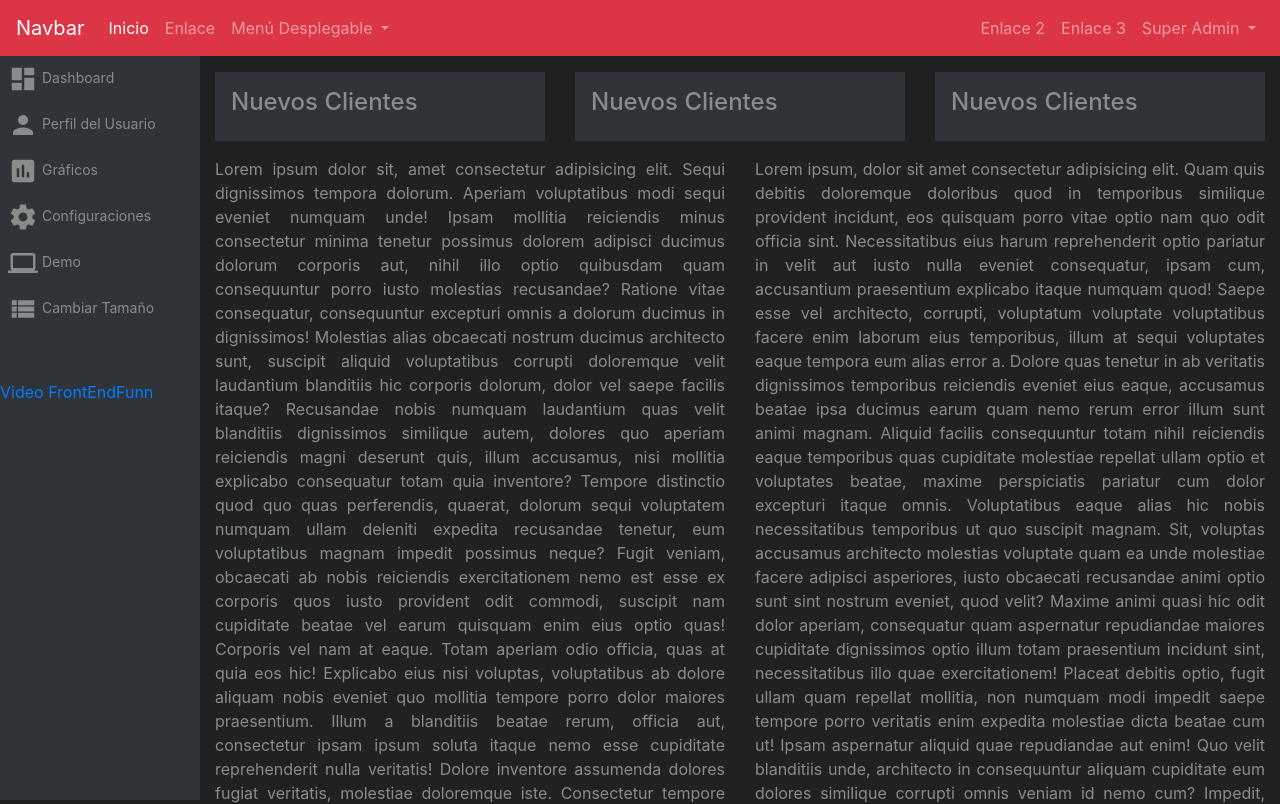
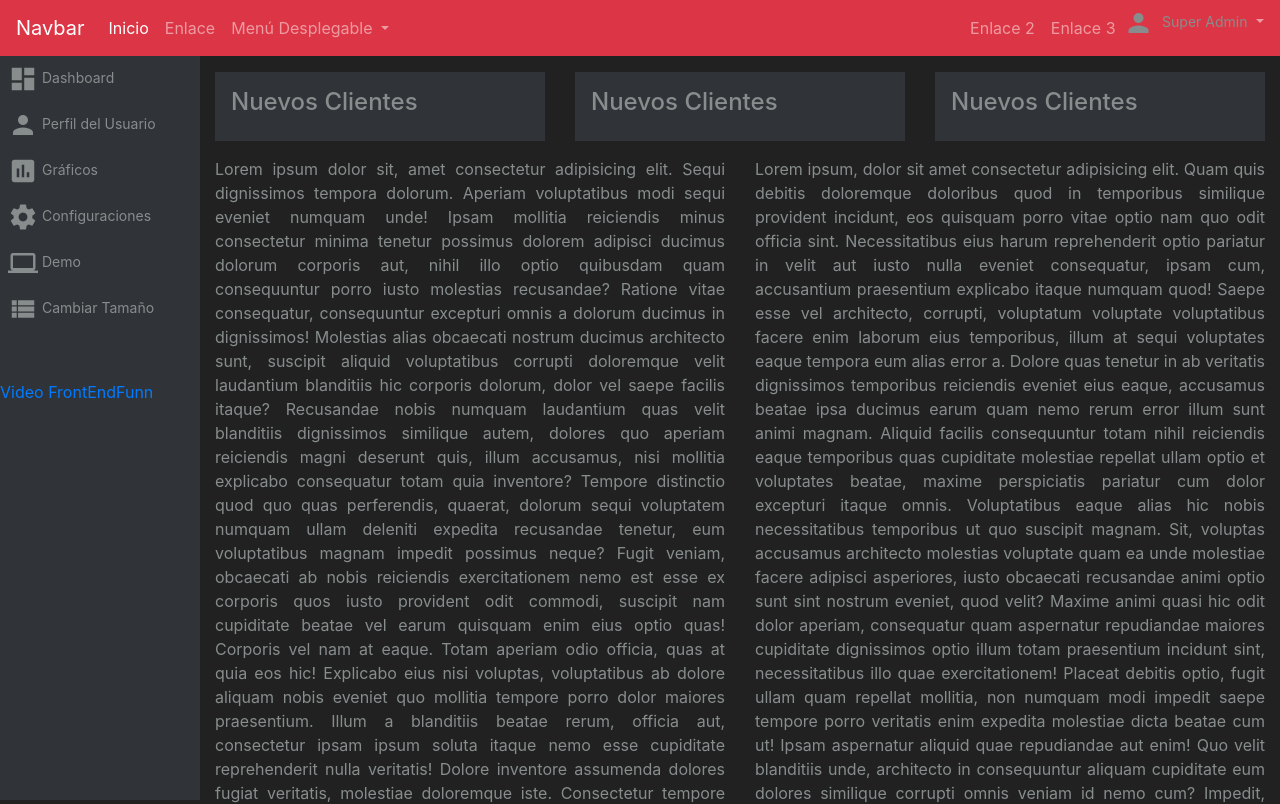
Before and after one commit to dmsagatha/bs4AdminDashboard, a plain HTML site: page index.html in a window 1280 px wide. Shown: the top 804 px of the page. Drawn offline with nearby package versions, Linux system fonts and the light colour scheme.

Commit message:
Admin Dashboard con Bootstrap 4

```diff
--- a/index.html
+++ b/index.html
@@ -14,10 +14,14 @@
   </head>
   <body>
     <nav class="navbar navbar-expand-lg navbar-dark bg-danger fixed-top">
-      <button class=" navbar-toggler sideMenuToggler">
+      <!-- Botón Menú Lateral -->
+      <button class="navbar-toggler sideMenuToggler">
         <span class="navbar-toggler-icon"></span>
       </button>
+
       <a class="navbar-brand" href="#">Navbar</a>
+
+      <!-- Botón Barra de Navegación -->
       <button
         class="navbar-toggler"
         type="button"
@@ -59,7 +63,7 @@
           </li>
         </ul>
 
-        <ul class="navbar-nav my-2 my-lg-0">
+        <ul class="navbar-nav ml-auto">
           <li class="nav-item">
             <a class="nav-link" href="#">Enlace 2</a>
           </li>
@@ -67,12 +71,23 @@
             <a class="nav-link" href="#">Enlace 3</a>
           </li>
           <li class="nav-item dropdown">
-            <a class="nav-link dropdown-toggle" href="#" id="navbarDropdown" role="button" data-toggle="dropdown" aria-haspopup="true" aria-expanded="false">
-              Super Admin
+            <a class="nav-link dropdown-toggle p-0"
+              href="#"
+              id="navbarDropdown"
+              role="button"
+              data-toggle="dropdown"
+              aria-haspopup="true"
+              aria-expanded="false"
+            >
+              <i class="material-icons icon">person</i>
+              <span class="text">Super Admin</span>
             </a>
-            <div class="dropdown-menu" aria-labelledby="navbarDropdown">
+            <div
+              class="dropdown-menu dropdown-menu-right"
+              aria-labelledby="navbarDropdown"
+            >
               <a class="dropdown-item" href="#">Perfil</a>
-              <a class="dropdown-item" href="#">Configuraciones</a>
+              <a class="dropdown-item" href="#">Configuración</a>
               <div class="dropdown-divider"></div>
               <a class="dropdown-item" href="#">Salir</a>
             </div>
```
